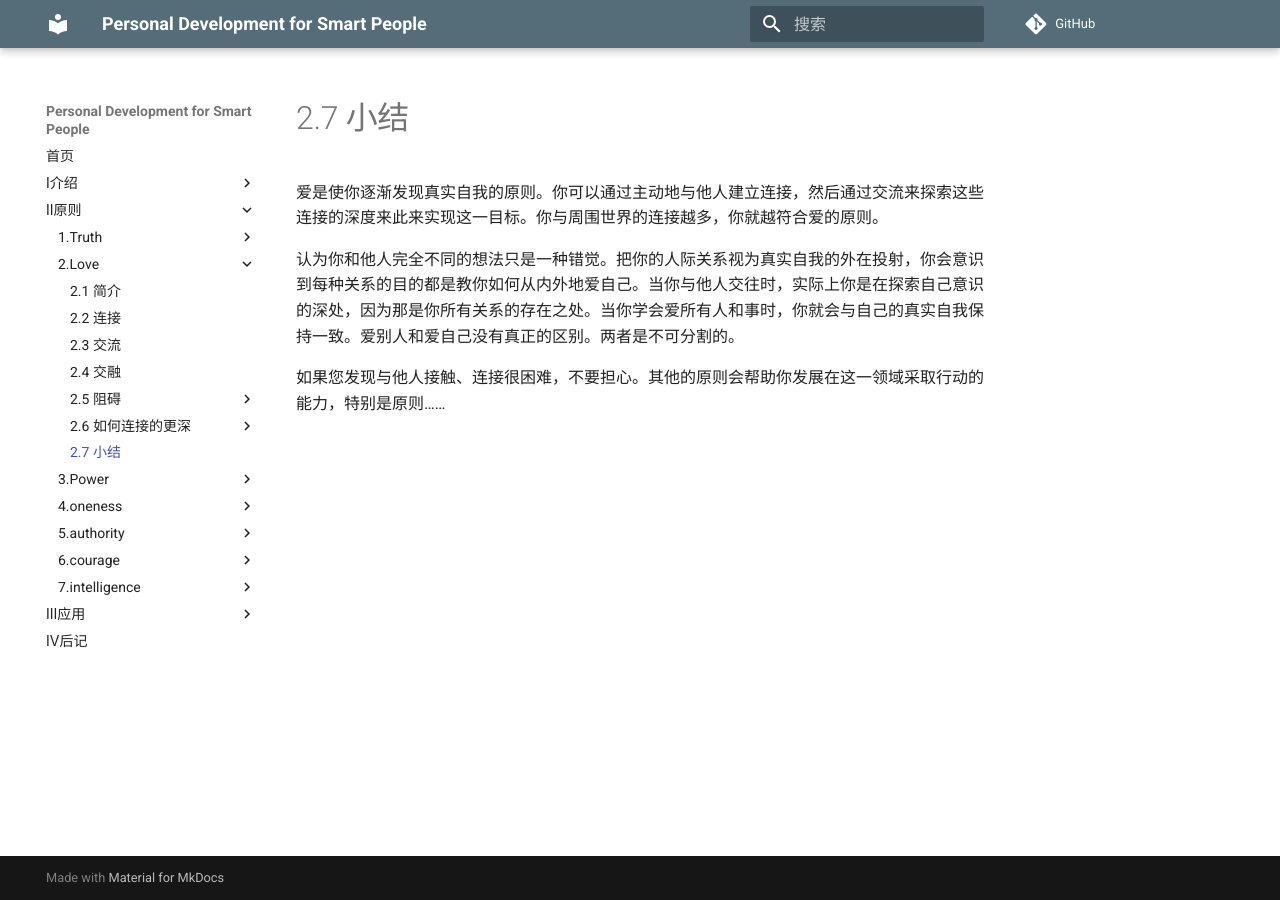
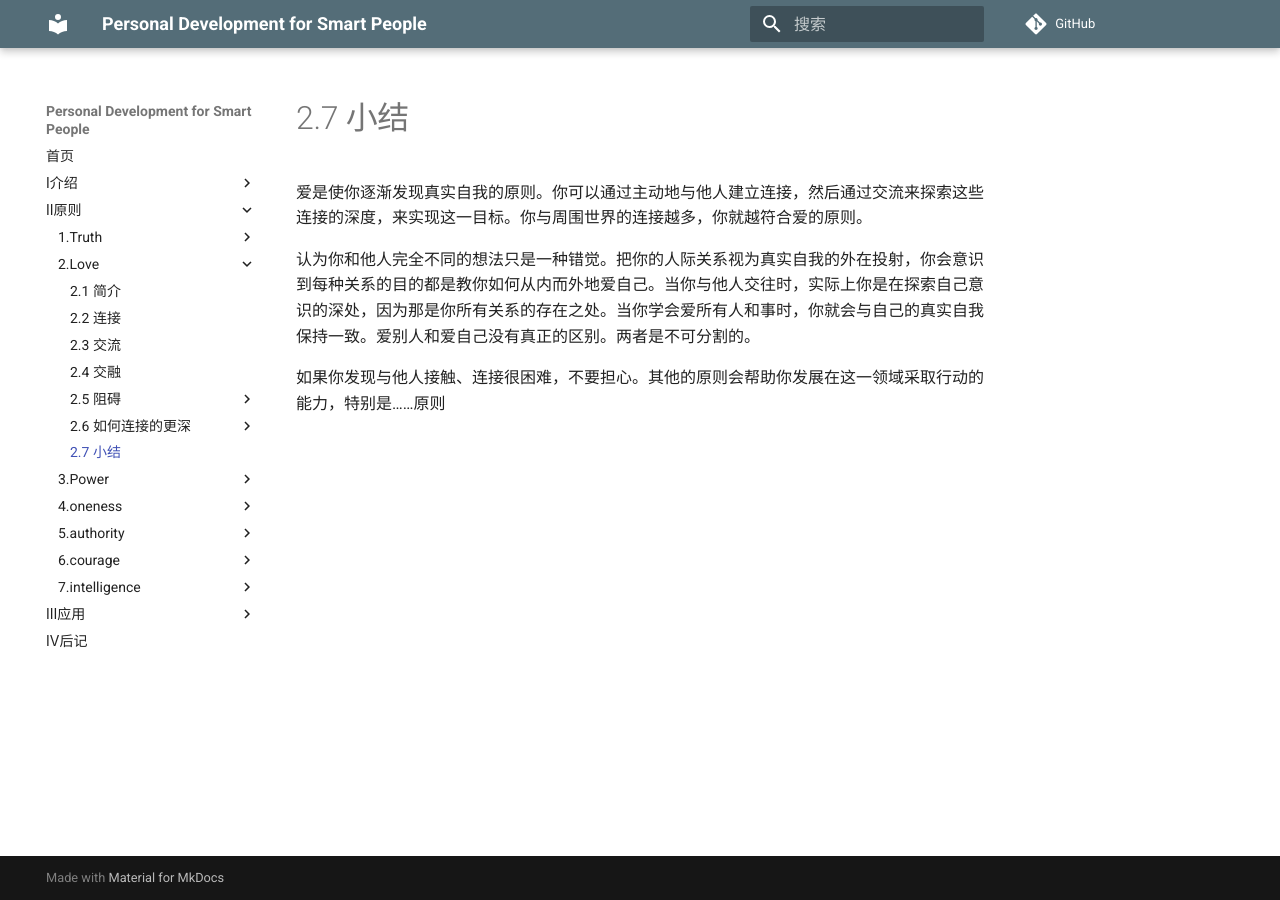
Before and after one commit to wtsnwei/pdsp, an MkDocs documentation site: the page built from docs/2.Principles/02.love/16.小结.md, in a window 1280 px wide. Built offline with MkDocs 1.6.1 and Material for MkDocs 9.7.7, drawn with Linux system fonts in a browser that asks for light colours; comment, search, counter and statistics services are not loaded.

Commit message:
修正语句

```diff
--- a/docs/2.Principles/02.love/16.小结.md
+++ b/docs/2.Principles/02.love/16.小结.md
@@ -3,8 +3,8 @@ title:    小结
 date:     2021-03-05
 ---
 
-爱是使你逐渐发现真实自我的原则。你可以通过主动地与他人建立连接，然后通过交流来探索这些连接的深度来此来实现这一目标。你与周围世界的连接越多，你就越符合爱的原则。
+爱是使你逐渐发现真实自我的原则。你可以通过主动地与他人建立连接，然后通过交流来探索这些连接的深度，来实现这一目标。你与周围世界的连接越多，你就越符合爱的原则。
 
-认为你和他人完全不同的想法只是一种错觉。把你的人际关系视为真实自我的外在投射，你会意识到每种关系的目的都是教你如何从内外地爱自己。当你与他人交往时，实际上你是在探索自己意识的深处，因为那是你所有关系的存在之处。当你学会爱所有人和事时，你就会与自己的真实自我保持一致。爱别人和爱自己没有真正的区别。两者是不可分割的。
+认为你和他人完全不同的想法只是一种错觉。把你的人际关系视为真实自我的外在投射，你会意识到每种关系的目的都是教你如何从内而外地爱自己。当你与他人交往时，实际上你是在探索自己意识的深处，因为那是你所有关系的存在之处。当你学会爱所有人和事时，你就会与自己的真实自我保持一致。爱别人和爱自己没有真正的区别。两者是不可分割的。
 
-如果您发现与他人接触、连接很困难，不要担心。其他的原则会帮助你发展在这一领域采取行动的能力，特别是原则……
+如果你发现与他人接触、连接很困难，不要担心。其他的原则会帮助你发展在这一领域采取行动的能力，特别是……原则
```
Also changed, not shown: docs/2.Principles/02.love/15.gratitude.md (+1 -1 lines).
